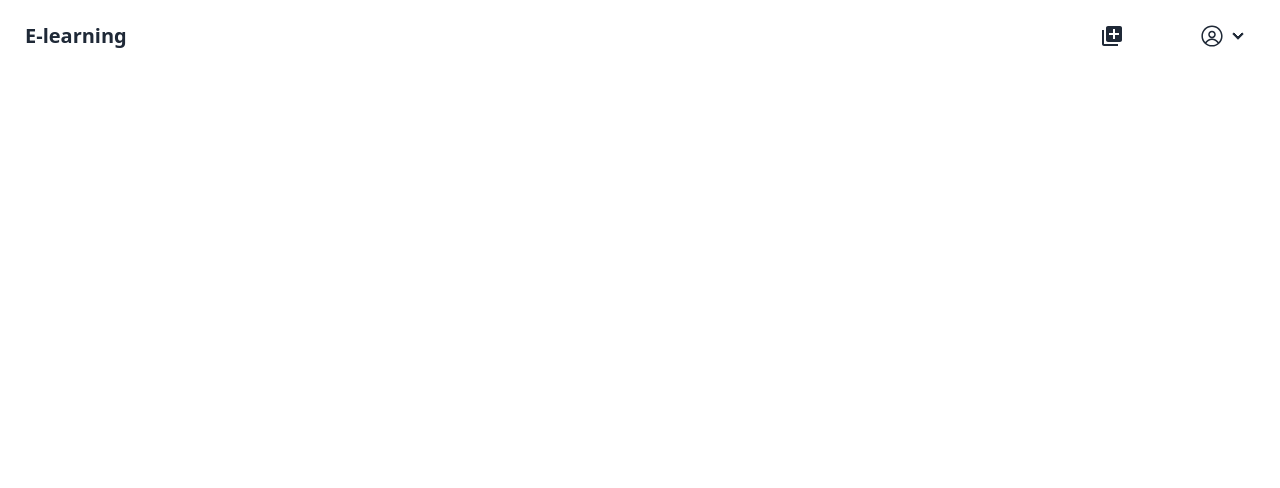
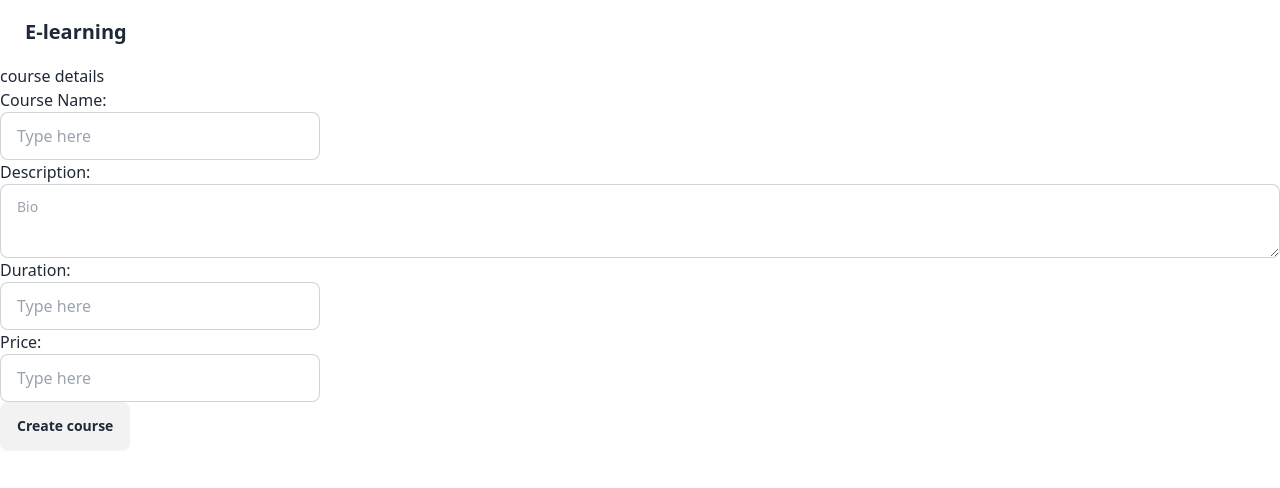
Before and after one commit to nyanjuisam03/E-learning-System, a React (Vite) app in the folder E-learning/: page /tutor-create in a window 1280 px wide. Before the commit this address had no page. Shown: the top 488 px of the page. Built offline with nearby package versions, Linux system fonts and the light colour scheme; no server answers.

Commit message:
this is adding the create course function

```diff
--- a/E-learning/src/App.jsx
+++ b/E-learning/src/App.jsx
@@ -8,6 +8,8 @@ import Layout from './students/layout';
 import CourseMake from './tutor/courseMake';
 import Settings from './students/settings';
 import Course from './students/course';
+import Homepage from './homepage';
+import CourseDetails from './tutor/courseDetails';
 
 function App() {
   return (
@@ -15,6 +17,7 @@ function App() {
       <Router>
         <Layout>
           <Routes>
+            <Route path='/' element={<Homepage/>}/>
             <Route path="/login" element={<Login />} />
             <Route path="/signUp" element={<SignUp />} />
             <Route path="/tutor" element={<Tutorhome />} />
@@ -22,6 +25,7 @@ function App() {
             <Route path='/tutor-add' element={<CourseMake/>}/>
             <Route path='/student-settings' element={<Settings/>}/>
             <Route path='/student-join'  element={<Course/>}/>
+            <Route path='/tutor-create' element={<CourseDetails/>}/>
              </Routes>
         </Layout>
       </Router>
--- /dev/null
+++ b/E-learning/src/homepage.jsx
@@ -0,0 +1,13 @@
+import React from 'react'
+import { Link } from 'react-router-dom'
+
+const Homepage = () => {
+  return (
+    <div>
+      <h2>Join the e-portal</h2>
+   <Link to={'/login'}><button className="btn btn-outline">Default</button></Link>
+    </div>
+  )
+}
+
+export default Homepage
--- a/E-learning/src/students/navbar.jsx
+++ b/E-learning/src/students/navbar.jsx
@@ -1,49 +1,96 @@
-import React from 'react'
-import { Link } from 'react-router-dom';
-import { RxAvatar } from "react-icons/rx";
-import { MdAddToPhotos } from "react-icons/md";
+import React, { useState, useEffect } from 'react';
+import { Link, useLocation } from 'react-router-dom';
+import { RxAvatar } from 'react-icons/rx';
+import { MdAddToPhotos } from 'react-icons/md';
 import { auth } from '../firebase';
 import { useNavigate } from 'react-router-dom';
 
 function Navbar() {
-  const navigate=useNavigate()
+  const [isLoggedIn, setIsLoggedIn] = useState(false);
+  const navigate = useNavigate();
+  const location = useLocation();
+
+  useEffect(() => {
+    const unsubscribe = auth.onAuthStateChanged((user) => {
+      setIsLoggedIn(!!user);
+    });
+
+    return unsubscribe;
+  }, []);
+
   const handleLogout = () => {
     auth.signOut().then(() => {
       navigate('/login');
     });
   };
+
+  const handleBeforeUnload = () => {
+    if (isLoggedIn) {
+      auth.signOut();
+    }
+  };
+
+  if (!isLoggedIn && location.pathname === '/student') {
+    navigate('/');
+  }
+
   return (
     <div>
       <div className="navbar bg-base-100">
         <div className="flex-1">
-    <a className="btn btn-ghost text-xl"><Link to={'/student'}>E-learning</Link></a>
+          <a className="btn btn-ghost text-xl">
+            <Link to={isLoggedIn ? '/student' : '/'}>E-learning</Link>
+          </a>
         </div>
+        {isLoggedIn && (
           <div className="flex-none">
             <ul className="menu menu-horizontal px-1">
               <div className="dropdown">
-  <div tabIndex={0} ><MdAddToPhotos className='text-2xl my-2 mx-12'/></div>
-  <ul tabIndex={0} className="dropdown-content z-[1] menu p-2 shadow bg-base-100 rounded-box w-52">
-    <li><a><Link to={'/student-join'}>Join a course</Link> </a></li>
-    <li><a><Link to={'/tutor-add'}> Create a course</Link></a></li>
+                <div tabIndex={0}>
+                  <MdAddToPhotos className="text-2xl my-2 mx-12" />
+                </div>
+                <ul
+                  tabIndex={0}
+                  className="dropdown-content z-[1] menu p-2 shadow bg-base-100 rounded-box w-52"
+                >
+                  <li>
+                    <a>
+                      <Link to={'/student-join'}>Join a course</Link>
+                    </a>
+                  </li>
+                  <li>
+                    <a>
+                      <Link to={'/tutor-add'}> Create a course</Link>
+                    </a>
+                  </li>
                 </ul>
               </div>
-      <li className='mx-3'>
+              <li className="mx-3">
                 <details>
                   <summary>
-            <RxAvatar className='text-2xl'/>
+                    <RxAvatar className="text-2xl" />
                   </summary>
-          <ul className="p-2 bg-base-100 rounded-t-none ">
-            <li><a>Profile</a></li>
-            <li><a><Link to={'/student-settings'}>Settings</Link></a></li>
-            <li onClick={handleLogout}><a>Logout</a></li>
+                  <ul className="p-2 bg-base-100 rounded-t-none">
+                    <li>
+                      <a>Profile</a>
+                    </li>
+                    <li>
+                      <a>
+                        <Link to={'/student-settings'}>Settings</Link>
+                      </a>
+                    </li>
+                    <li onClick={handleLogout}>
+                      <a>Logout</a>
+                    </li>
                   </ul>
                 </details>
               </li>
             </ul>
           </div>
+        )}
       </div>
     </div>
-  )
+  );
 }
 
-export default Navbar
+export default Navbar;
--- /dev/null
+++ b/E-learning/src/tutor/courseDetails.jsx
@@ -0,0 +1,32 @@
+import React from 'react'
+
+
+function CourseDetails() {
+
+  return (
+    <div>
+      course details
+      <form action="">
+      <label className='flex flex-col'>
+        Course Name:
+        <input type="text" placeholder="Type here" className="input input-bordered w-full max-w-xs"  required/>
+      </label>
+      <label className='flex flex-col'>
+        Description:
+        <textarea className="textarea textarea-bordered" placeholder="Bio" required></textarea>
+      </label>
+      <label className='flex flex-col'>
+        Duration:
+        <input type="text" placeholder="Type here" className="input input-bordered w-full max-w-xs" required />
+      </label>
+      <label className='flex flex-col'>
+       Price:
+        <input type="text" placeholder="Type here" className="input input-bordered w-full max-w-xs" required />
+      </label>
+      <button class="btn">Create course</button>
+      </form>
+    </div>
+  )
+}
+
+export default CourseDetails
--- a/E-learning/src/tutor/courseMake.jsx
+++ b/E-learning/src/tutor/courseMake.jsx
@@ -1,9 +1,11 @@
-import React from 'react'
+import React, { useState,useEffect } from 'react'
+import { Link } from 'react-router-dom'
 
 const CourseMake = () => {
   return (
     <div>
-      <h2>waht is the course you want to add</h2>
+      <h2>Start creating your course today</h2>
+    <Link to={'/tutor-create'}> <button className="btn btn-accent text-white">Start creating the cousre</button></Link>
     </div>
   )
 }
```
Lines whose indentation alone changed are shown as unchanged.
